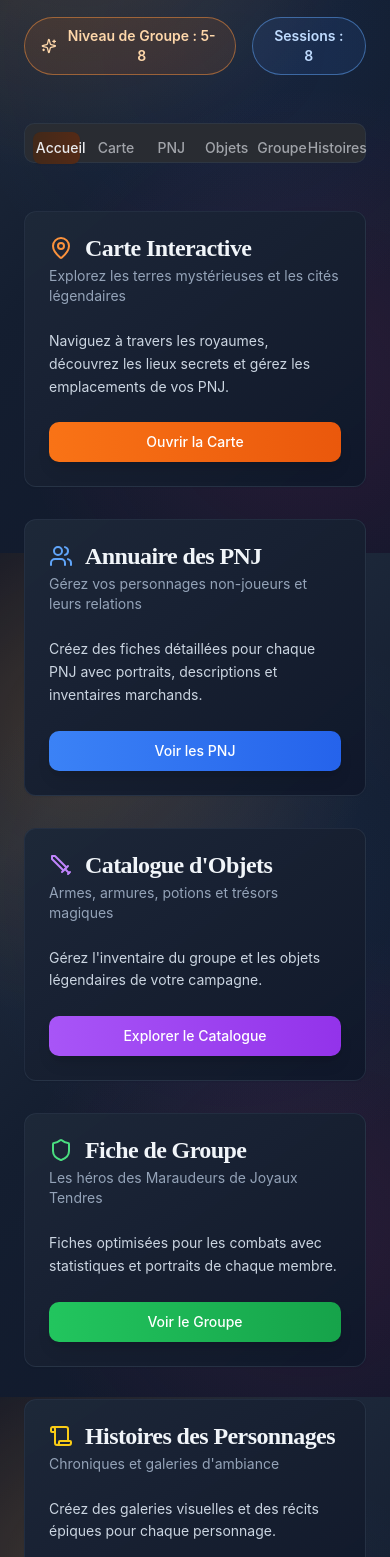
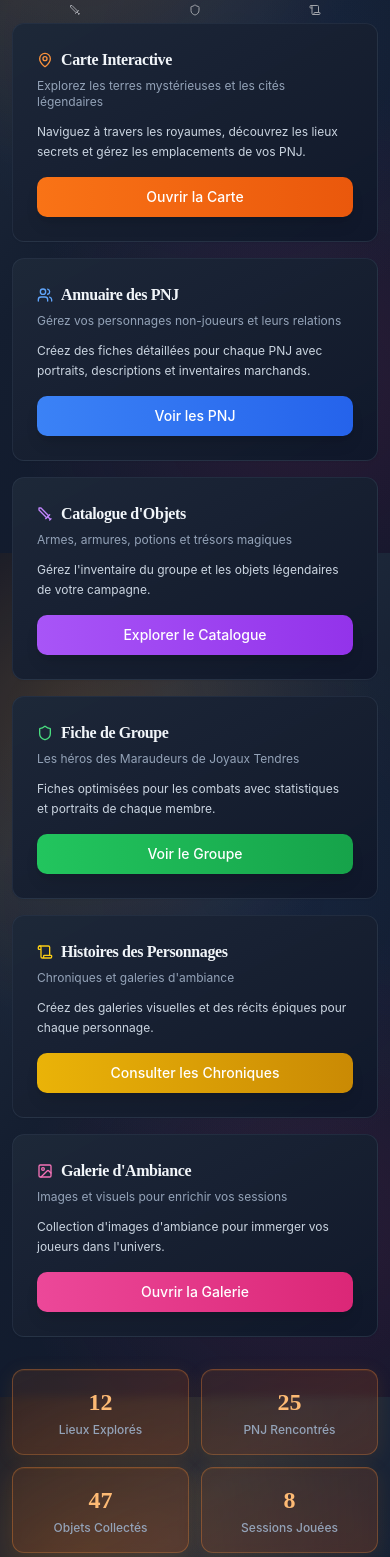
Before and after one commit to goldfox-bot/grimoire-bis, a React (Vite) app: page / in a window 390 px wide. Shown: the part 291-1848 px from the top of the page. Built offline with nearby package versions, Linux system fonts and the light colour scheme.

Commit message:
Refactor: Mobile-first design optimization
Optimize the application for mobile-first usage, as the primary use case will be on mobile devices.

```diff
--- a/src/pages/Index.tsx
+++ b/src/pages/Index.tsx
@@ -15,94 +15,94 @@ const Index = () => {
   const [activeTab, setActiveTab] = useState("accueil");
 
   return (
-    <div className="min-h-screen p-6">
+    <div className="min-h-screen p-3 sm:p-6">
       {/* Header */}
-      <div className="text-center mb-12">
+      <div className="text-center mb-8 sm:mb-12">
         <div className="float-animation">
-          <h1 className="text-5xl md:text-7xl font-fantasy font-bold adventure-glow mb-6 leading-tight">
+          <h1 className="text-4xl sm:text-5xl md:text-7xl font-fantasy font-bold adventure-glow mb-4 sm:mb-6 leading-tight">
             <div>Les Maraudeurs</div>
             <div>de Joyaux Tendres</div>
           </h1>
         </div>
-        <p className="text-2xl text-slate-300 mb-4 font-modern font-light">
+        <p className="text-lg sm:text-2xl text-slate-300 mb-3 sm:mb-4 font-modern font-light">
           Interface Maître du Jeu • Campagne D&D
         </p>
-        <div className="flex justify-center gap-4 mb-4">
-          <Badge variant="outline" className="text-orange-200 border-orange-400/50 bg-orange-500/10 px-4 py-2 text-sm">
-            <Sparkles className="w-4 h-4 mr-2" />
+        <div className="flex flex-col sm:flex-row justify-center gap-2 sm:gap-4 mb-3 sm:mb-4">
+          <Badge variant="outline" className="text-orange-200 border-orange-400/50 bg-orange-500/10 px-3 py-1 text-xs sm:text-sm">
+            <Sparkles className="w-3 h-3 sm:w-4 sm:h-4 mr-1 sm:mr-2" />
             Niveau de Groupe : 5-8
           </Badge>
-          <Badge variant="outline" className="text-blue-200 border-blue-400/50 bg-blue-500/10 px-4 py-2 text-sm">
+          <Badge variant="outline" className="text-blue-200 border-blue-400/50 bg-blue-500/10 px-3 py-1 text-xs sm:text-sm">
             Sessions : 8
           </Badge>
         </div>
       </div>
 
       <Tabs value={activeTab} onValueChange={setActiveTab} className="w-full">
-        <TabsList className="grid w-full grid-cols-6 mb-12 tab-modern p-2 gap-2">
+        <TabsList className="grid w-full grid-cols-3 sm:grid-cols-6 mb-6 sm:mb-12 tab-modern p-1 sm:p-2 gap-1 sm:gap-2">
           <TabsTrigger
             value="accueil"
-            className={`${activeTab === "accueil" ? "tab-active" : ""} transition-all duration-300`}
+            className={`${activeTab === "accueil" ? "tab-active" : ""} transition-all duration-300 text-xs sm:text-sm px-2 py-2`}
           >
-            <Crown className="w-4 h-4 mr-2" />
-            Accueil
+            <Crown className="w-3 h-3 sm:w-4 sm:h-4 sm:mr-2" />
+            <span className="hidden sm:inline">Accueil</span>
           </TabsTrigger>
           <TabsTrigger
             value="carte"
-            className={`${activeTab === "carte" ? "tab-active" : ""} transition-all duration-300`}
+            className={`${activeTab === "carte" ? "tab-active" : ""} transition-all duration-300 text-xs sm:text-sm px-2 py-2`}
           >
-            <MapPin className="w-4 h-4 mr-2" />
-            Carte
+            <MapPin className="w-3 h-3 sm:w-4 sm:h-4 sm:mr-2" />
+            <span className="hidden sm:inline">Carte</span>
           </TabsTrigger>
           <TabsTrigger
             value="pnj"
-            className={`${activeTab === "pnj" ? "tab-active" : ""} transition-all duration-300`}
+            className={`${activeTab === "pnj" ? "tab-active" : ""} transition-all duration-300 text-xs sm:text-sm px-2 py-2`}
           >
-            <Users className="w-4 h-4 mr-2" />
-            PNJ
+            <Users className="w-3 h-3 sm:w-4 sm:h-4 sm:mr-2" />
+            <span className="hidden sm:inline">PNJ</span>
           </TabsTrigger>
           <TabsTrigger
             value="objets"
-            className={`${activeTab === "objets" ? "tab-active" : ""} transition-all duration-300`}
+            className={`${activeTab === "objets" ? "tab-active" : ""} transition-all duration-300 text-xs sm:text-sm px-2 py-2`}
           >
-            <Sword className="w-4 h-4 mr-2" />
-            Objets
+            <Sword className="w-3 h-3 sm:w-4 sm:h-4 sm:mr-2" />
+            <span className="hidden sm:inline">Objets</span>
           </TabsTrigger>
           <TabsTrigger
             value="groupe"
-            className={`${activeTab === "groupe" ? "tab-active" : ""} transition-all duration-300`}
+            className={`${activeTab === "groupe" ? "tab-active" : ""} transition-all duration-300 text-xs sm:text-sm px-2 py-2`}
           >
-            <Shield className="w-4 h-4 mr-2" />
-            Groupe
+            <Shield className="w-3 h-3 sm:w-4 sm:h-4 sm:mr-2" />
+            <span className="hidden sm:inline">Groupe</span>
           </TabsTrigger>
           <TabsTrigger
             value="histoires"
-            className={`${activeTab === "histoires" ? "tab-active" : ""} transition-all duration-300`}
+            className={`${activeTab === "histoires" ? "tab-active" : ""} transition-all duration-300 text-xs sm:text-sm px-2 py-2`}
           >
-            <Scroll className="w-4 h-4 mr-2" />
-            Histoires
+            <Scroll className="w-3 h-3 sm:w-4 sm:h-4 sm:mr-2" />
+            <span className="hidden sm:inline">Histoires</span>
           </TabsTrigger>
         </TabsList>
 
         <TabsContent value="accueil" className="animate-fade-in">
-          <div className="grid grid-cols-1 md:grid-cols-2 lg:grid-cols-3 gap-8">
+          <div className="grid grid-cols-1 sm:grid-cols-2 lg:grid-cols-3 gap-4 sm:gap-8">
             <Card className="modern-card group">
-              <CardHeader>
-                <CardTitle className="flex items-center gap-3 text-slate-100 group-hover:text-orange-200 transition-colors">
-                  <MapPin className="w-6 h-6 text-orange-400" />
+              <CardHeader className="pb-3 sm:pb-6">
+                <CardTitle className="flex items-center gap-2 sm:gap-3 text-base sm:text-lg text-slate-100 group-hover:text-orange-200 transition-colors">
+                  <MapPin className="w-4 h-4 sm:w-6 sm:h-6 text-orange-400" />
                   Carte Interactive
                 </CardTitle>
-                <CardDescription className="text-slate-400">
+                <CardDescription className="text-xs sm:text-sm text-slate-400">
                   Explorez les terres mystérieuses et les cités légendaires
                 </CardDescription>
               </CardHeader>
-              <CardContent>
-                <p className="text-sm mb-6 text-slate-300 leading-relaxed">
+              <CardContent className="pt-0">
+                <p className="text-xs sm:text-sm mb-4 sm:mb-6 text-slate-300 leading-relaxed">
                   Naviguez à travers les royaumes, découvrez les lieux secrets et gérez les emplacements de vos PNJ.
                 </p>
                 <Button
                   onClick={() => setActiveTab("carte")}
-                  className="w-full bg-gradient-to-r from-orange-500 to-orange-600 hover:from-orange-600 hover:to-orange-700 text-white shadow-lg hover:shadow-xl transition-all duration-300"
+                  className="w-full bg-gradient-to-r from-orange-500 to-orange-600 hover:from-orange-600 hover:to-orange-700 text-white shadow-lg hover:shadow-xl transition-all duration-300 text-sm py-2"
                 >
                   Ouvrir la Carte
                 </Button>
@@ -110,22 +110,22 @@ const Index = () => {
             </Card>
 
             <Card className="modern-card group">
-              <CardHeader>
-                <CardTitle className="flex items-center gap-3 text-slate-100 group-hover:text-orange-200 transition-colors">
-                  <Users className="w-6 h-6 text-blue-400" />
+              <CardHeader className="pb-3 sm:pb-6">
+                <CardTitle className="flex items-center gap-2 sm:gap-3 text-base sm:text-lg text-slate-100 group-hover:text-orange-200 transition-colors">
+                  <Users className="w-4 h-4 sm:w-6 sm:h-6 text-blue-400" />
                   Annuaire des PNJ
                 </CardTitle>
-                <CardDescription className="text-slate-400">
+                <CardDescription className="text-xs sm:text-sm text-slate-400">
                   Gérez vos personnages non-joueurs et leurs relations
                 </CardDescription>
               </CardHeader>
-              <CardContent>
-                <p className="text-sm mb-6 text-slate-300 leading-relaxed">
+              <CardContent className="pt-0">
+                <p className="text-xs sm:text-sm mb-4 sm:mb-6 text-slate-300 leading-relaxed">
                   Créez des fiches détaillées pour chaque PNJ avec portraits, descriptions et inventaires marchands.
                 </p>
                 <Button
                   onClick={() => setActiveTab("pnj")}
-                  className="w-full bg-gradient-to-r from-blue-500 to-blue-600 hover:from-blue-600 hover:to-blue-700 text-white shadow-lg hover:shadow-xl transition-all duration-300"
+                  className="w-full bg-gradient-to-r from-blue-500 to-blue-600 hover:from-blue-600 hover:to-blue-700 text-white shadow-lg hover:shadow-xl transition-all duration-300 text-sm py-2"
                 >
                   Voir les PNJ
                 </Button>
@@ -133,22 +133,22 @@ const Index = () => {
             </Card>
 
             <Card className="modern-card group">
-              <CardHeader>
-                <CardTitle className="flex items-center gap-3 text-slate-100 group-hover:text-orange-200 transition-colors">
-                  <Sword className="w-6 h-6 text-purple-400" />
+              <CardHeader className="pb-3 sm:pb-6">
+                <CardTitle className="flex items-center gap-2 sm:gap-3 text-base sm:text-lg text-slate-100 group-hover:text-orange-200 transition-colors">
+                  <Sword className="w-4 h-4 sm:w-6 sm:h-6 text-purple-400" />
                   Catalogue d'Objets
                 </CardTitle>
-                <CardDescription className="text-slate-400">
+                <CardDescription className="text-xs sm:text-sm text-slate-400">
                   Armes, armures, potions et trésors magiques
                 </CardDescription>
               </CardHeader>
-              <CardContent>
-                <p className="text-sm mb-6 text-slate-300 leading-relaxed">
+              <CardContent className="pt-0">
+                <p className="text-xs sm:text-sm mb-4 sm:mb-6 text-slate-300 leading-relaxed">
                   Gérez l'inventaire du groupe et les objets légendaires de votre campagne.
                 </p>
                 <Button
                   onClick={() => setActiveTab("objets")}
-                  className="w-full bg-gradient-to-r from-purple-500 to-purple-600 hover:from-purple-600 hover:to-purple-700 text-white shadow-lg hover:shadow-xl transition-all duration-300"
+                  className="w-full bg-gradient-to-r from-purple-500 to-purple-600 hover:from-purple-600 hover:to-purple-700 text-white shadow-lg hover:shadow-xl transition-all duration-300 text-sm py-2"
                 >
                   Explorer le Catalogue
                 </Button>
@@ -156,22 +156,22 @@ const Index = () => {
             </Card>
 
             <Card className="modern-card group">
-              <CardHeader>
-                <CardTitle className="flex items-center gap-3 text-slate-100 group-hover:text-orange-200 transition-colors">
-                  <Shield className="w-6 h-6 text-green-400" />
+              <CardHeader className="pb-3 sm:pb-6">
+                <CardTitle className="flex items-center gap-2 sm:gap-3 text-base sm:text-lg text-slate-100 group-hover:text-orange-200 transition-colors">
+                  <Shield className="w-4 h-4 sm:w-6 sm:h-6 text-green-400" />
                   Fiche de Groupe
                 </CardTitle>
-                <CardDescription className="text-slate-400">
+                <CardDescription className="text-xs sm:text-sm text-slate-400">
                   Les héros des Maraudeurs de Joyaux Tendres
                 </CardDescription>
               </CardHeader>
-              <CardContent>
-                <p className="text-sm mb-6 text-slate-300 leading-relaxed">
+              <CardContent className="pt-0">
+                <p className="text-xs sm:text-sm mb-4 sm:mb-6 text-slate-300 leading-relaxed">
                   Fiches optimisées pour les combats avec statistiques et portraits de chaque membre.
                 </p>
                 <Button
                   onClick={() => setActiveTab("groupe")}
-                  className="w-full bg-gradient-to-r from-green-500 to-green-600 hover:from-green-600 hover:to-green-700 text-white shadow-lg hover:shadow-xl transition-all duration-300"
+                  className="w-full bg-gradient-to-r from-green-500 to-green-600 hover:from-green-600 hover:to-green-700 text-white shadow-lg hover:shadow-xl transition-all duration-300 text-sm py-2"
                 >
                   Voir le Groupe
                 </Button>
@@ -179,22 +179,22 @@ const Index = () => {
             </Card>
 
             <Card className="modern-card group">
-              <CardHeader>
-                <CardTitle className="flex items-center gap-3 text-slate-100 group-hover:text-orange-200 transition-colors">
-                  <Scroll className="w-6 h-6 text-yellow-400" />
+              <CardHeader className="pb-3 sm:pb-6">
+                <CardTitle className="flex items-center gap-2 sm:gap-3 text-base sm:text-lg text-slate-100 group-hover:text-orange-200 transition-colors">
+                  <Scroll className="w-4 h-4 sm:w-6 sm:h-6 text-yellow-400" />
                   Histoires des Personnages
                 </CardTitle>
-                <CardDescription className="text-slate-400">
+                <CardDescription className="text-xs sm:text-sm text-slate-400">
                   Chroniques et galeries d'ambiance
                 </CardDescription>
               </CardHeader>
-              <CardContent>
-                <p className="text-sm mb-6 text-slate-300 leading-relaxed">
+              <CardContent className="pt-0">
+                <p className="text-xs sm:text-sm mb-4 sm:mb-6 text-slate-300 leading-relaxed">
                   Créez des galeries visuelles et des récits épiques pour chaque personnage.
                 </p>
                 <Button
                   onClick={() => setActiveTab("histoires")}
-                  className="w-full bg-gradient-to-r from-yellow-500 to-yellow-600 hover:from-yellow-600 hover:to-yellow-700 text-white shadow-lg hover:shadow-xl transition-all duration-300"
+                  className="w-full bg-gradient-to-r from-yellow-500 to-yellow-600 hover:from-yellow-600 hover:to-yellow-700 text-white shadow-lg hover:shadow-xl transition-all duration-300 text-sm py-2"
                 >
                   Consulter les Chroniques
                 </Button>
@@ -202,20 +202,20 @@ const Index = () => {
             </Card>
 
             <Card className="modern-card group">
-              <CardHeader>
-                <CardTitle className="flex items-center gap-3 text-slate-100 group-hover:text-orange-200 transition-colors">
-                  <ImageIcon className="w-6 h-6 text-pink-400" />
+              <CardHeader className="pb-3 sm:pb-6">
+                <CardTitle className="flex items-center gap-2 sm:gap-3 text-base sm:text-lg text-slate-100 group-hover:text-orange-200 transition-colors">
+                  <ImageIcon className="w-4 h-4 sm:w-6 sm:h-6 text-pink-400" />
                   Galerie d'Ambiance
                 </CardTitle>
-                <CardDescription className="text-slate-400">
+                <CardDescription className="text-xs sm:text-sm text-slate-400">
                   Images et visuels pour enrichir vos sessions
                 </CardDescription>
               </CardHeader>
-              <CardContent>
-                <p className="text-sm mb-6 text-slate-300 leading-relaxed">
+              <CardContent className="pt-0">
+                <p className="text-xs sm:text-sm mb-4 sm:mb-6 text-slate-300 leading-relaxed">
                   Collection d'images d'ambiance pour immerger vos joueurs dans l'univers.
                 </p>
-                <Button className="w-full bg-gradient-to-r from-pink-500 to-pink-600 hover:from-pink-600 hover:to-pink-700 text-white shadow-lg hover:shadow-xl transition-all duration-300">
+                <Button className="w-full bg-gradient-to-r from-pink-500 to-pink-600 hover:from-pink-600 hover:to-pink-700 text-white shadow-lg hover:shadow-xl transition-all duration-300 text-sm py-2">
                   Ouvrir la Galerie
                 </Button>
               </CardContent>
@@ -223,22 +223,22 @@ const Index = () => {
           </div>
 
           {/* Quick Stats */}
-          <div className="mt-12 grid grid-cols-2 md:grid-cols-4 gap-6">
-            <div className="stats-card p-6 text-center">
-              <h3 className="text-3xl font-bold text-orange-300 mb-2">12</h3>
-              <p className="text-sm text-slate-400 font-medium">Lieux Explorés</p>
+          <div className="mt-8 sm:mt-12 grid grid-cols-2 sm:grid-cols-4 gap-3 sm:gap-6">
+            <div className="stats-card p-4 sm:p-6 text-center">
+              <h3 className="text-2xl sm:text-3xl font-bold text-orange-300 mb-1 sm:mb-2">12</h3>
+              <p className="text-xs sm:text-sm text-slate-400 font-medium">Lieux Explorés</p>
             </div>
-            <div className="stats-card p-6 text-center">
-              <h3 className="text-3xl font-bold text-orange-300 mb-2">25</h3>
-              <p className="text-sm text-slate-400 font-medium">PNJ Rencontrés</p>
+            <div className="stats-card p-4 sm:p-6 text-center">
+              <h3 className="text-2xl sm:text-3xl font-bold text-orange-300 mb-1 sm:mb-2">25</h3>
+              <p className="text-xs sm:text-sm text-slate-400 font-medium">PNJ Rencontrés</p>
             </div>
-            <div className="stats-card p-6 text-center">
-              <h3 className="text-3xl font-bold text-orange-300 mb-2">47</h3>
-              <p className="text-sm text-slate-400 font-medium">Objets Collectés</p>
+            <div className="stats-card p-4 sm:p-6 text-center">
+              <h3 className="text-2xl sm:text-3xl font-bold text-orange-300 mb-1 sm:mb-2">47</h3>
+              <p className="text-xs sm:text-sm text-slate-400 font-medium">Objets Collectés</p>
             </div>
-            <div className="stats-card p-6 text-center">
-              <h3 className="text-3xl font-bold text-orange-300 mb-2">8</h3>
-              <p className="text-sm text-slate-400 font-medium">Sessions Jouées</p>
+            <div className="stats-card p-4 sm:p-6 text-center">
+              <h3 className="text-2xl sm:text-3xl font-bold text-orange-300 mb-1 sm:mb-2">8</h3>
+              <p className="text-xs sm:text-sm text-slate-400 font-medium">Sessions Jouées</p>
             </div>
           </div>
         </TabsContent>
```
